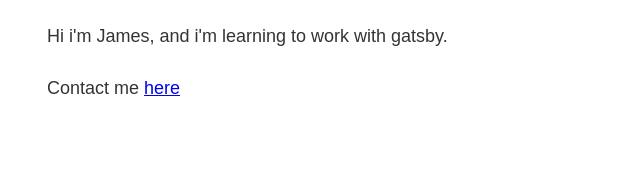
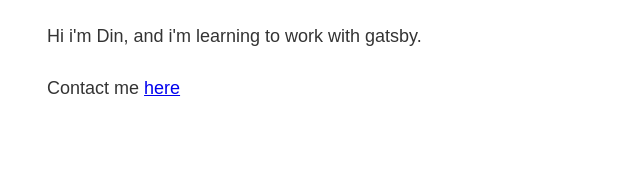
Before and after one commit to megagigaultra/Gatsby, a Gatsby site: page /about in a window 1280 px wide. Shown: the part 393-586 px from the top of the page, 236-876 px from the left. Built offline with nearby package versions, Linux system fonts and the light colour scheme; Gatsby itself is replaced by a stand-in of ours.

Commit message:
About page clean up

```diff
--- a/src/pages/about.js
+++ b/src/pages/about.js
@@ -9,7 +9,7 @@ const AboutPage = () => {
     <Layout>
       <Head title="About" />
         <h1>About Me</h1>
-        <p>Hi i'm James, and i'm learning to work with gatsby.</p>
+        <p>Hi i'm Din, and i'm learning to work with gatsby.</p>
         <p>Contact me <Link to="/contact">here</Link></p>
     </Layout>
   )
```
